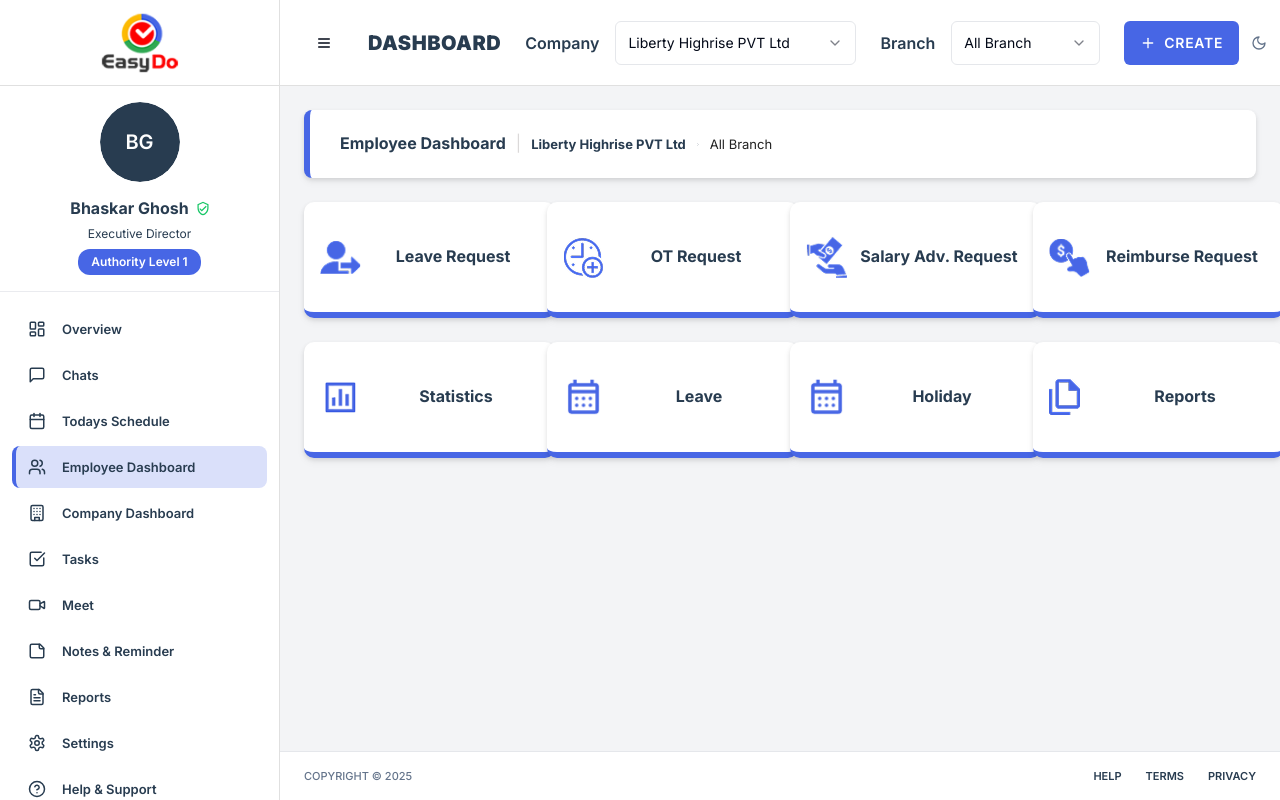
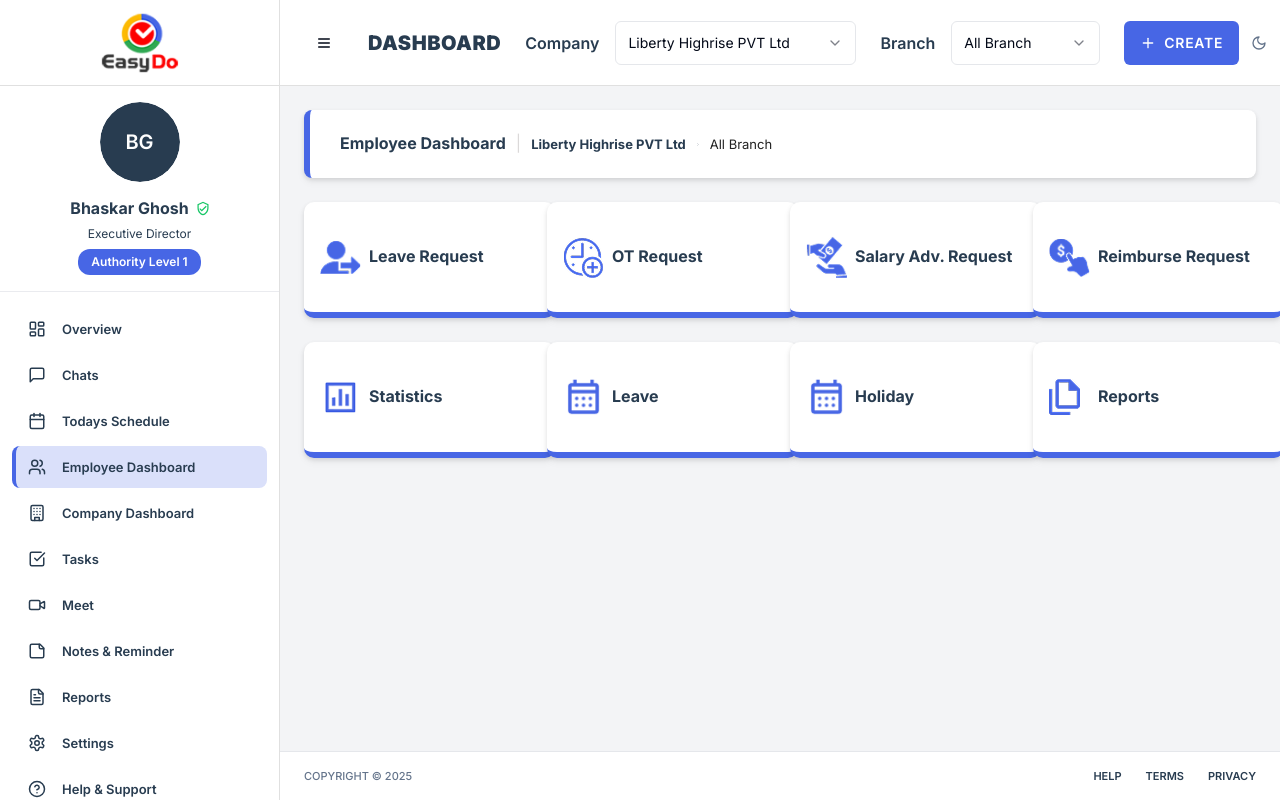
Before and after one commit to soumya85/webpanelEasyDo, a React (Vite) app: page /employee-dashboard in a window 1280 px wide. Built offline with nearby package versions, Linux system fonts and the light colour scheme; the HTML template or start-up script is replaced by a standard one.

Commit message:
Further reduce gap between icons and text to match screenshot exactly
cgen-83d0e7444a1441b7a22d7a7f8c64a281

```diff
--- a/src/pages/EmployeeDashboard.tsx
+++ b/src/pages/EmployeeDashboard.tsx
@@ -101,17 +101,17 @@ export default function EmployeeDashboard() {
                 key={card.id}
                 className={cn(
                   "flex w-full min-w-[200px] sm:min-w-[251px] h-[100px] sm:h-[116px]",
-                  "px-3 sm:px-4 justify-center items-center gap-1 sm:gap-1.5 flex-shrink-0",
+                  "px-3 sm:px-4 justify-center items-center gap-2 flex-shrink-0",
                   "rounded-[10px] border-b-[6px] border-[#4766E5] bg-white",
                   "shadow-[0px_2px_4px_0px_rgba(0,0,0,0.10),0px_4px_8px_0px_rgba(0,0,0,0.05)]",
                   "cursor-pointer transition-transform hover:scale-[1.02] hover:shadow-md",
                 )}
               >
-                <div className="flex w-[35px] sm:w-[41px] flex-col items-start gap-2.5 flex-shrink-0">
+                <div className="flex w-[35px] sm:w-[41px] flex-col items-start flex-shrink-0">
                   {card.icon}
                 </div>
-                <div className="flex justify-center items-center gap-2.5 flex-1 min-w-0">
-                  <h3 className="text-[#283C50] font-inter font-bold text-sm sm:text-base leading-[20px] sm:leading-[25.6px] text-center">
+                <div className="flex justify-start items-center flex-1 min-w-0">
+                  <h3 className="text-[#283C50] font-inter font-bold text-sm sm:text-base leading-[20px] sm:leading-[25.6px]">
                     {card.title}
                   </h3>
                 </div>
@@ -126,17 +126,17 @@ export default function EmployeeDashboard() {
                 key={card.id}
                 className={cn(
                   "flex w-full min-w-[200px] sm:min-w-[251px] h-[100px] sm:h-[116px]",
-                  "px-3 sm:px-4 justify-center items-center gap-2 sm:gap-3 flex-shrink-0",
+                  "px-3 sm:px-4 justify-center items-center gap-2 flex-shrink-0",
                   "rounded-[10px] border-b-[6px] border-[#4766E5] bg-white",
                   "shadow-[0px_2px_4px_0px_rgba(0,0,0,0.10),0px_4px_8px_0px_rgba(0,0,0,0.05)]",
                   "cursor-pointer transition-transform hover:scale-[1.02] hover:shadow-md",
                 )}
               >
-                <div className="flex w-[35px] sm:w-[41px] flex-col items-start gap-2.5 flex-shrink-0">
+                <div className="flex w-[35px] sm:w-[41px] flex-col items-start flex-shrink-0">
                   {card.icon}
                 </div>
-                <div className="flex justify-center items-center gap-2.5 flex-1 min-w-0">
-                  <h3 className="text-[#283C50] font-inter font-bold text-sm sm:text-base leading-[20px] sm:leading-[25.6px] text-center">
+                <div className="flex justify-start items-center flex-1 min-w-0">
+                  <h3 className="text-[#283C50] font-inter font-bold text-sm sm:text-base leading-[20px] sm:leading-[25.6px]">
                     {card.title}
                   </h3>
                 </div>
```
